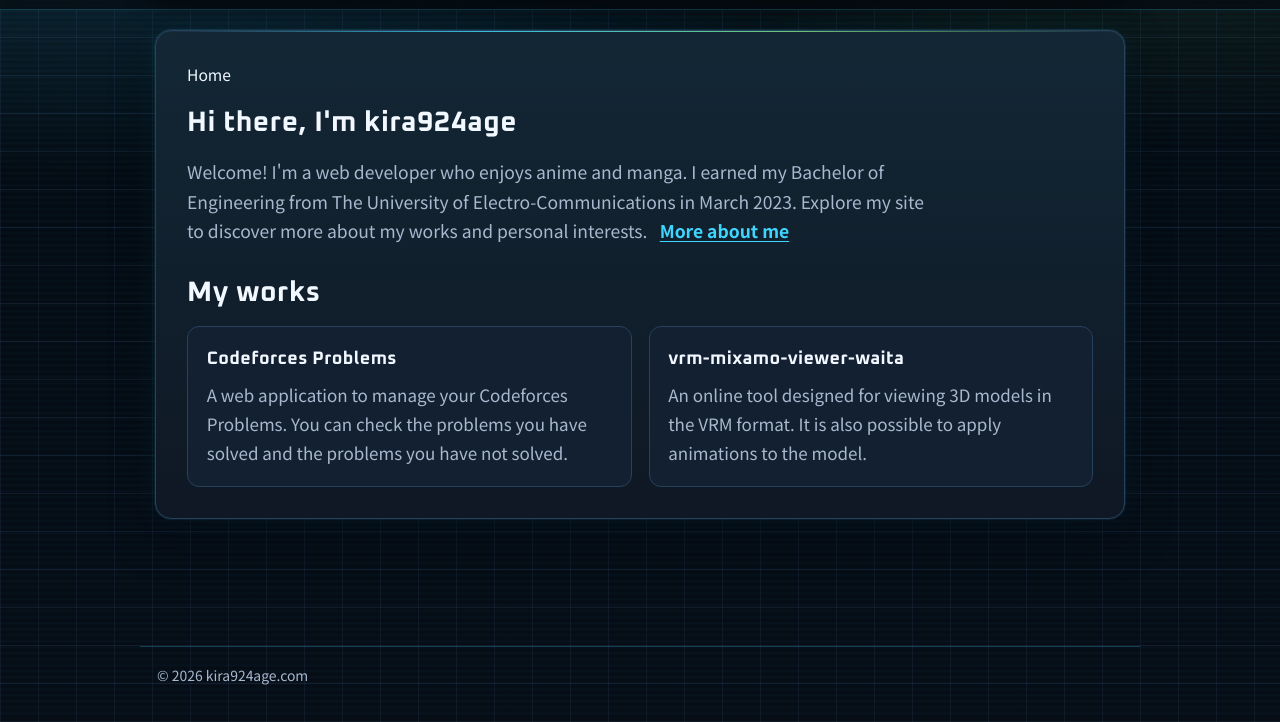
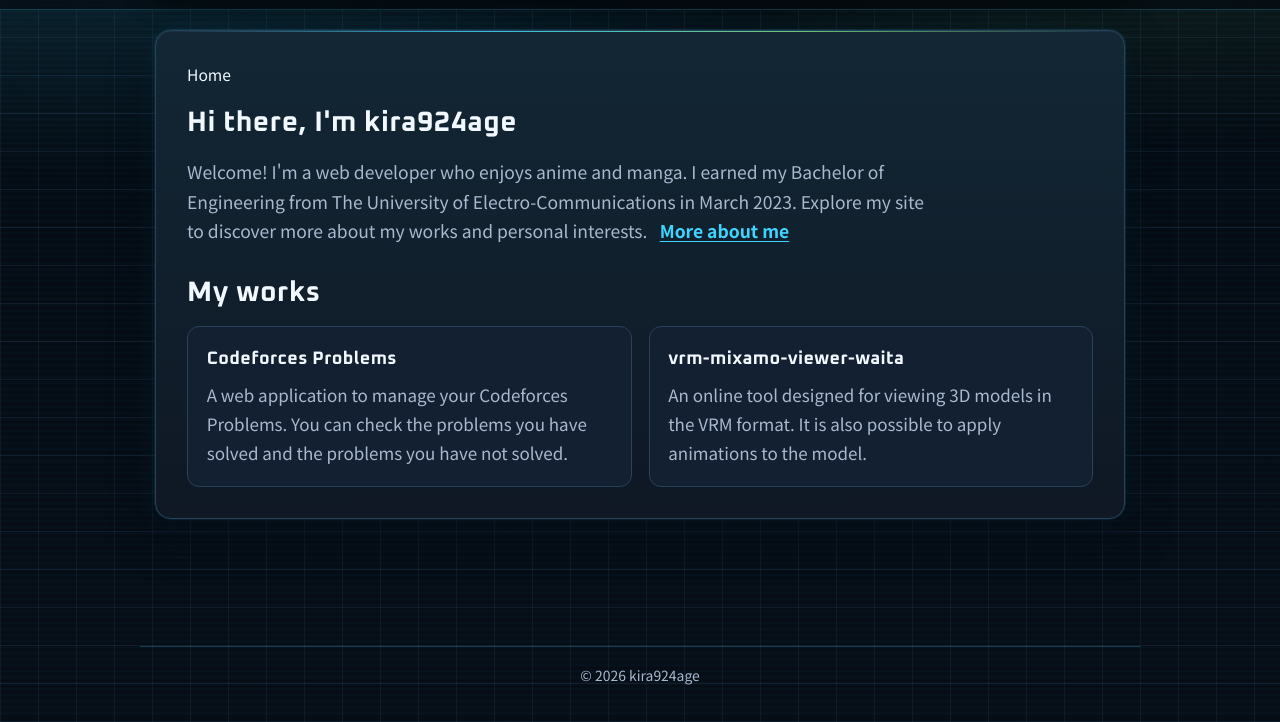
Before and after one commit to kira924age/kira924age.com, an Astro site: page / in a window 1280 px wide. Shown: the part 78-800 px from the top of the page. Built offline with nearby package versions, Linux system fonts and the light colour scheme; Astro itself is replaced by a stand-in of ours.

Commit message:
style: center footer copyright

```diff
--- a/src/app.scss
+++ b/src/app.scss
@@ -68,7 +68,7 @@ h1, h2, h3, .heading, .pageTitle, .eyebrow, .mobileMenuTitle, .logo a, .desktopN
 
 /* Footer */
 .siteFooter { position: relative; z-index: 1; padding: 0 0.9rem 2rem; }
-.footerContainer { width: min(100%, 1000px); display: flex; align-items: center; margin: 0 auto; padding: 1rem 1rem 0; border-top: 1px solid rgba(63, 213, 255, 0.24); color: var(--text-muted); font-size: 0.82rem; }
+.footerContainer { width: min(100%, 1000px); display: flex; align-items: center; justify-content: center; margin: 0 auto; padding: 1rem 1rem 0; border-top: 1px solid rgba(63, 213, 255, 0.24); color: var(--text-muted); font-size: 0.82rem; text-align: center; }
 .footerCopyright { margin: 0; }
 
 /* Shared content */
--- a/src/components/Footer/Footer.astro
+++ b/src/components/Footer/Footer.astro
@@ -4,6 +4,6 @@ const currentYear = new Date().getFullYear();
 
 <footer class="siteFooter">
   <div class="footerContainer">
-    <p class="footerCopyright">© {currentYear} kira924age.com</p>
+    <p class="footerCopyright">© {currentYear} kira924age</p>
   </div>
 </footer>
```
